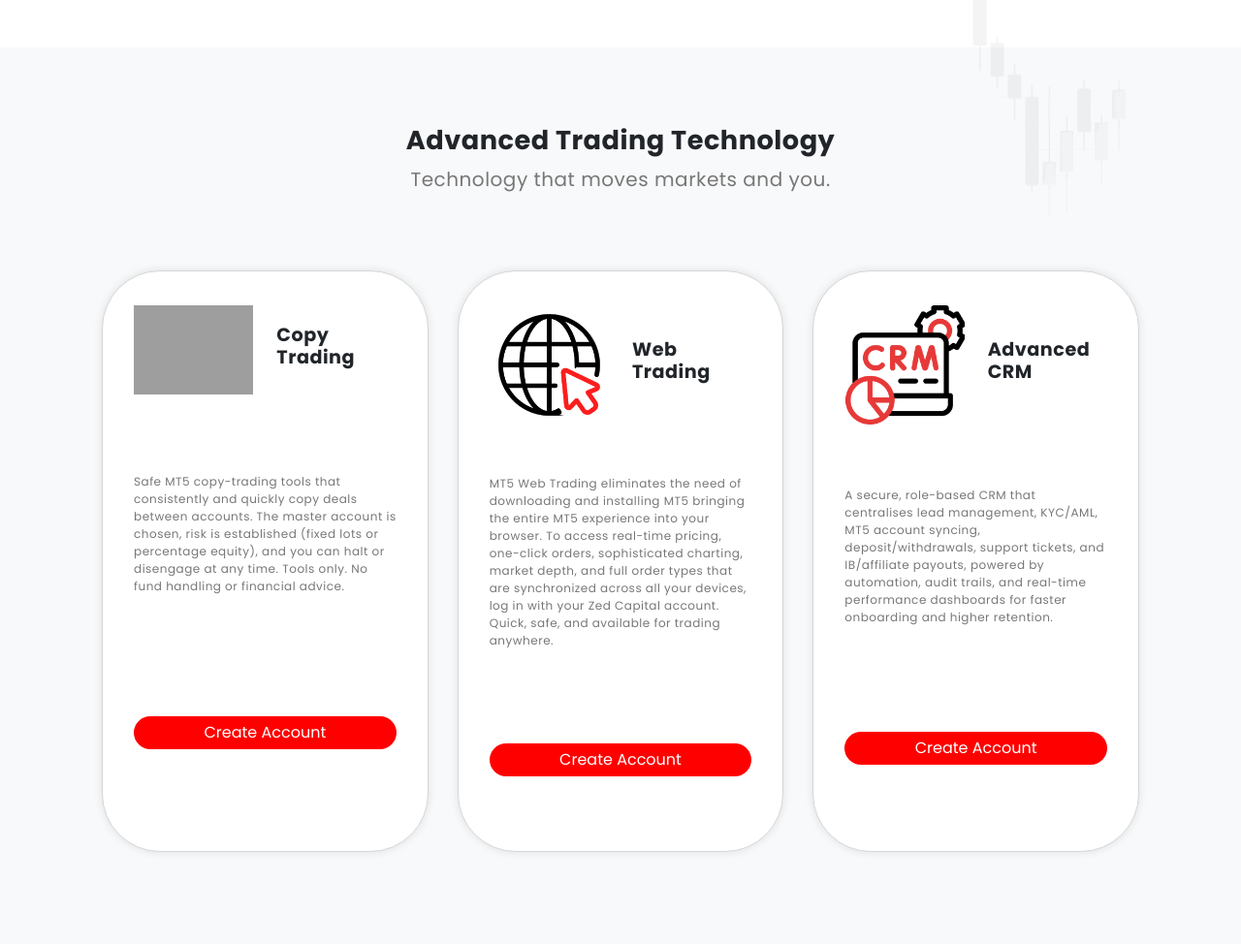
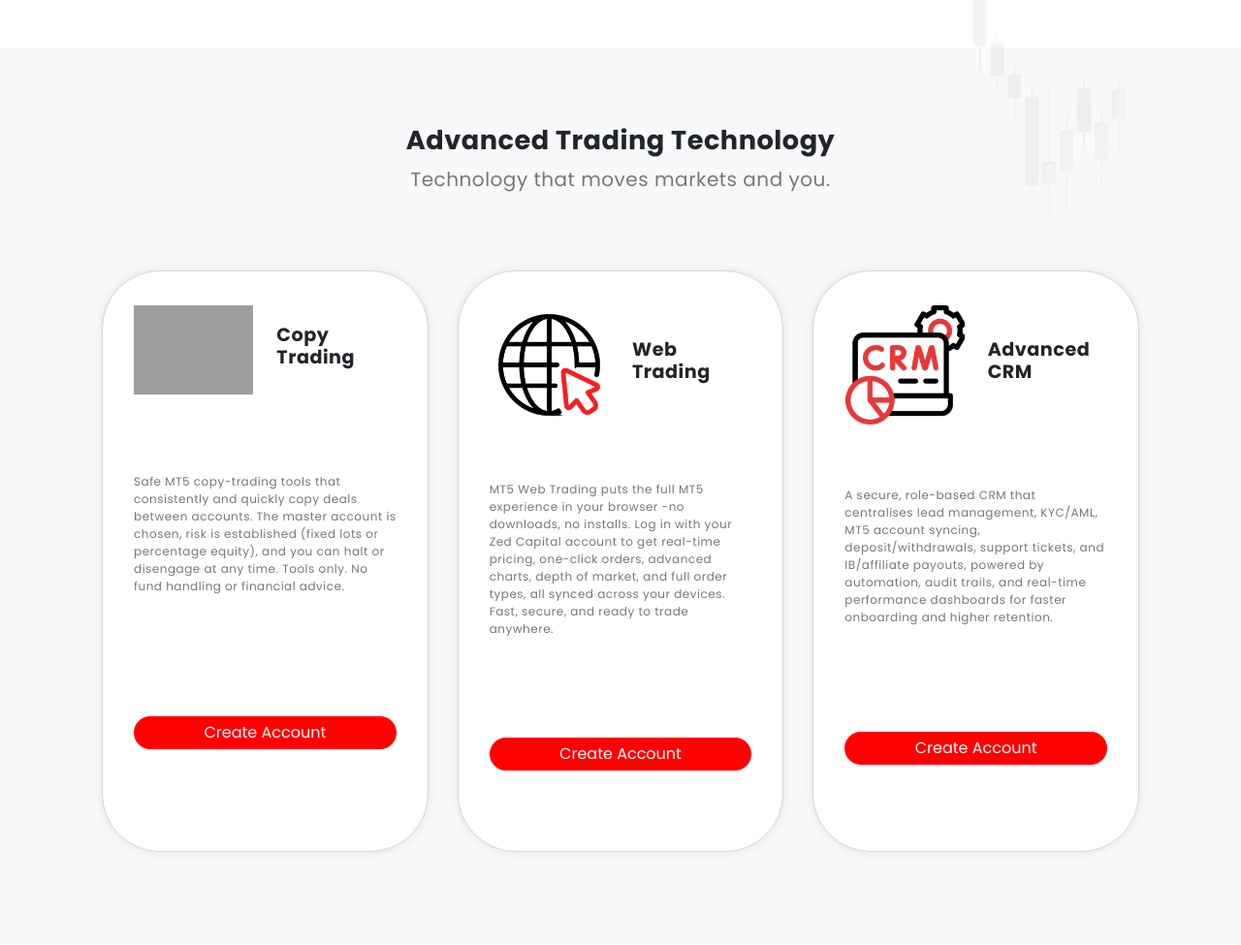
Before and after one commit to GKDevotion/zedcapital-core, a PHP site: page / in a window 1280 px wide. Shown: the part 4005-4980 px from the top of the page at 97% size. Run offline with PHP 8.4, Linux system fonts and the light colour scheme; some libraries are stand-ins or nearby versions; grey boxes are pictures that could not be loaded.

Commit message:
update home web trading div

```diff
--- a/index.php
+++ b/index.php
@@ -1107,7 +1107,7 @@ include_once('elements/header.php');
                     </div>
                     <div class="col-md-12 set-m-bottom">
                         <p class="text-gray text-start">
-                            MT5 Web Trading eliminates the need of downloading and installing MT5 bringing the entire MT5 experience into your browser. To access real-time pricing, one-click orders, sophisticated charting, market depth, and full order types that are synchronized across all your devices, log in with your Zed Capital account. Quick, safe, and available for trading anywhere.
+                            MT5 Web Trading puts the full MT5 experience in your browser -no downloads, no installs. Log in with your Zed Capital account to get real-time pricing, one-click orders, advanced charts, depth of market, and full order types, all synced across your devices. Fast, secure, and ready to trade anywhere.
                         </p>
                     </div>
                     <div class="col-md-12 create-account-btn mt-4 loginLiveAccount">
```
